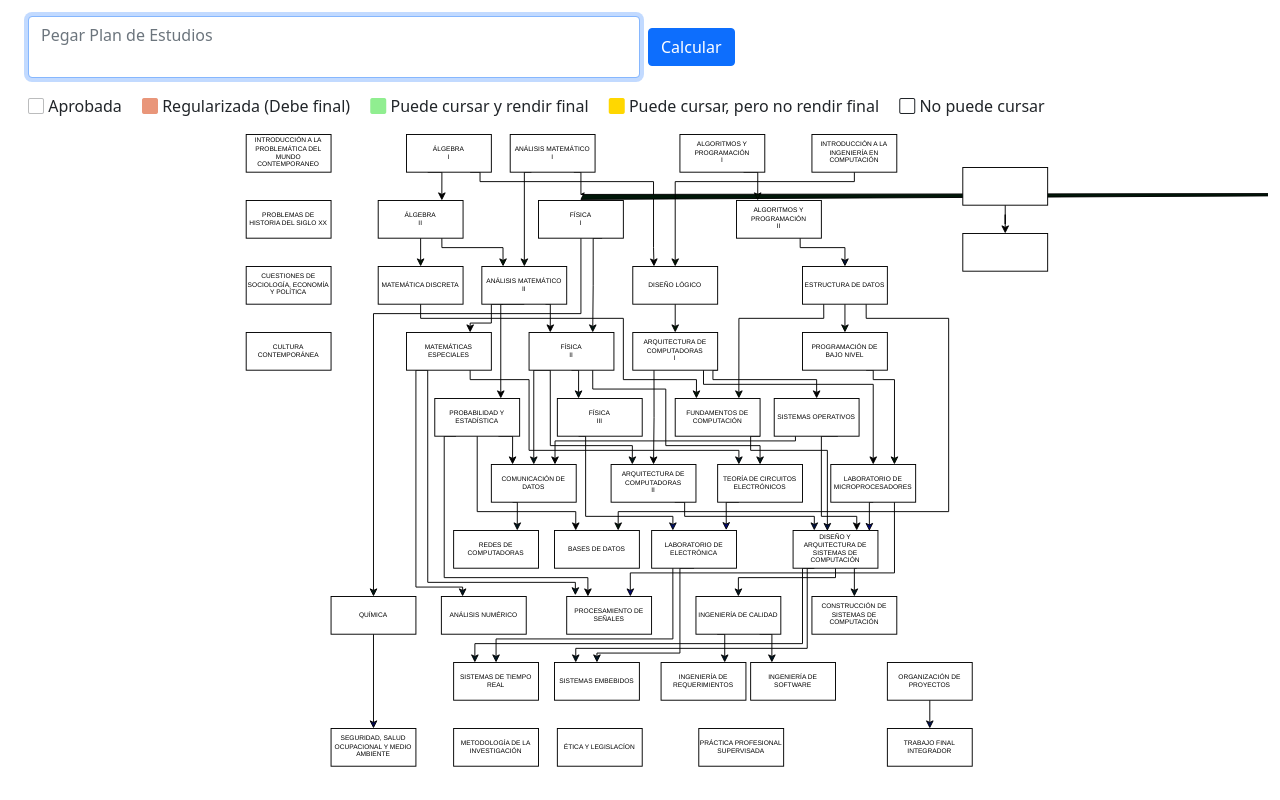
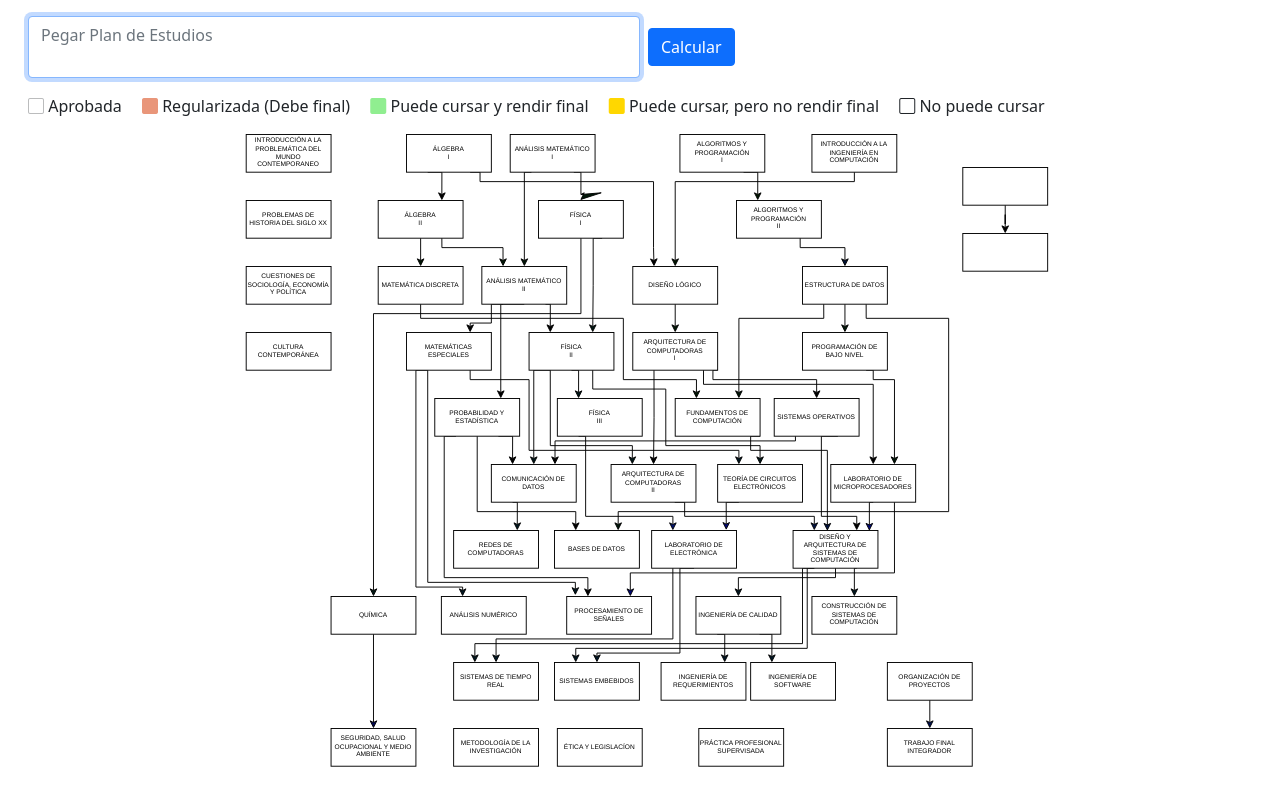
Before and after one commit to GaspyM/GaspyM.github.io, a website built with Parcel: page src/html/index.html in a window 1280 px wide. Built offline with nearby package versions, Linux system fonts and the light colour scheme.

Commit message:
Update index.html

```diff
--- a/src/html/index.html
+++ b/src/html/index.html
@@ -313,7 +313,7 @@
           </g>
           <path d="M 347.5 40 L 355 40 L 355 63.63" fill="none" stroke="#000000" class="flecha cuerpo id-1708"
             stroke-miterlimit="10" pointer-events="stroke" />
-          <path d="M 355 68.88 L 1716.5 61.88 L 355 63.63 L 358.5 61.88 Z" fill="#001708" stroke="#000000"
+          <path d="M 355 68.88 L 376.5 61.88 L 355 63.63 L 358.5 61.88 Z" fill="#001708" stroke="#000000"
             class="flecha punta id-1708" stroke-miterlimit="10" pointer-events="all" />
           <path d="M 302.5 40 L 295 40 L 295 133.63" fill="none" stroke="#000000" class="flecha cuerpo id-1708"
             stroke-miterlimit="10" pointer-events="stroke" />
```
